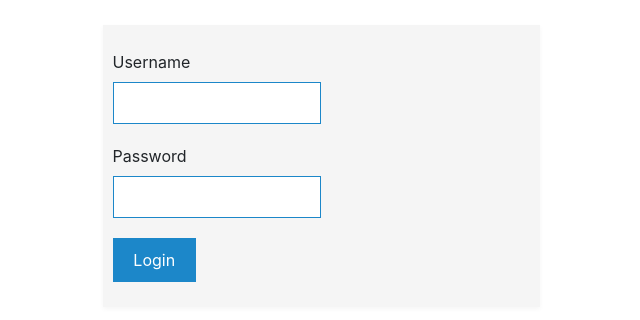
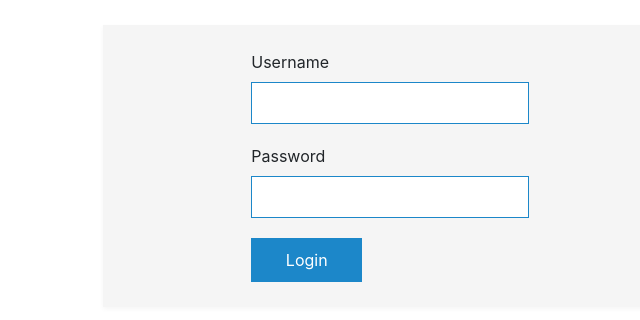
Before and after one commit to glucchinodebest/Esdebitami_webPage, an Angular app: page / in a window 1280 px wide. Shown: the top 320 px of the page, without its empty margins (250-890 px from the left). Built offline with nearby package versions, Linux system fonts and the light colour scheme.

Commit message:
format login

```diff
--- a/src/app/login-page/login-page.component.css
+++ b/src/app/login-page/login-page.component.css
@@ -51,7 +51,8 @@
 
     input,
     textarea {
-        width: calc(50%);
+        align-self: center;
+        width: 100%;
         padding: 8px;
         margin-bottom: 20px;
         border: 1px solid #1c87c9;
@@ -71,7 +72,7 @@
     }
 
     button {
-        width: 20%;
+        width: 40%;
         padding: 10px;
         border: none;
         background: #1c87c9;
@@ -90,10 +91,7 @@
         }
 
         .left-part,
-        form {
-            width: 70%;
 
-        }
 
         .fa-envelope {
             margin-top: 0;
--- a/src/app/login-page/login-page.component.html
+++ b/src/app/login-page/login-page.component.html
@@ -5,7 +5,10 @@
 
     <div class="col-md-6">
         <form [formGroup]="loginForm">
-
+            <div class="row">
+                <div class="col-md-3">
+                </div>
+                <div class="col-md-6">
                     <div class="row">
                         <label> Username </label>
                     </div>
@@ -26,7 +29,13 @@
                             Login
                         </button>
                     </div>
+                </div>
 
+                <div class="col-md-3">
+                </div>
+
+
+            </div>
         </form>
     </div>
 
```
Lines whose indentation alone changed are shown as unchanged.
